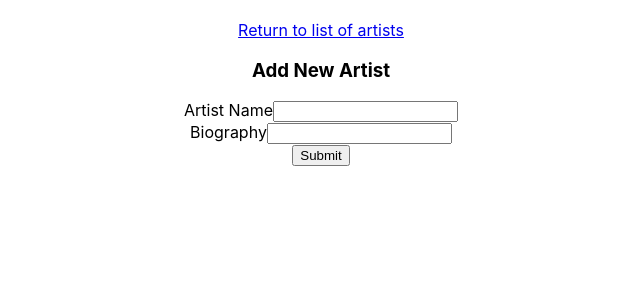
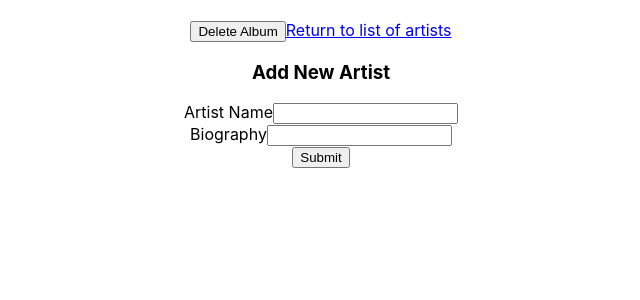
Before and after one commit to seonage/MusicCollection, a React (Create React App) app in the folder musiccollectionreact/: page /album/1 in a window 1280 px wide. Shown: the top 300 px of the page, without its empty margins (319-959 px from the left). Built offline with nearby package versions, Linux system fonts and the light colour scheme; no server answers.

Commit message:
Albums can now be deleted from React end

```diff
--- a/musiccollectionreact/src/Components/Album.js
+++ b/musiccollectionreact/src/Components/Album.js
@@ -8,21 +8,39 @@ class Album extends Component{
             albumID: props.match.params.albumID,
             albumInfo: []
         }
+
+        this.deleteAlbum = this.deleteAlbum.bind(this);
 }
 
     componentDidMount() {
         let albumURI = '/album/' + this.state.albumID;
-        console.log(albumURI)
+        console.log("Comp did mount: " + albumURI)
+
         fetch(albumURI)
         .then(res => res.json())
         .then(body => this.setState({albumInfo: body}))
         .catch(error => console.log(error))
     }
 
+    deleteAlbum() {
+        let albumURI = '/album/' + this.state.albumID + '/delete';
+        console.log("Delete worked: " + albumURI);
+
+        fetch(albumURI, {
+            method: "POST",
+            headers: {
+                'Accept': 'application/json',
+                'Content-Type': 'application/json'
+            }
+        })
+        .then(this.props.history.push('/'));
+    }
+
     render() {
         return(
             <div>
             <h2>{this.state.albumInfo.title}</h2>
+            <button onClick = {this.deleteAlbum}>Delete Album</button>
             <Link to= '/'>Return to list of artists</Link>
             </div>
         )
```
